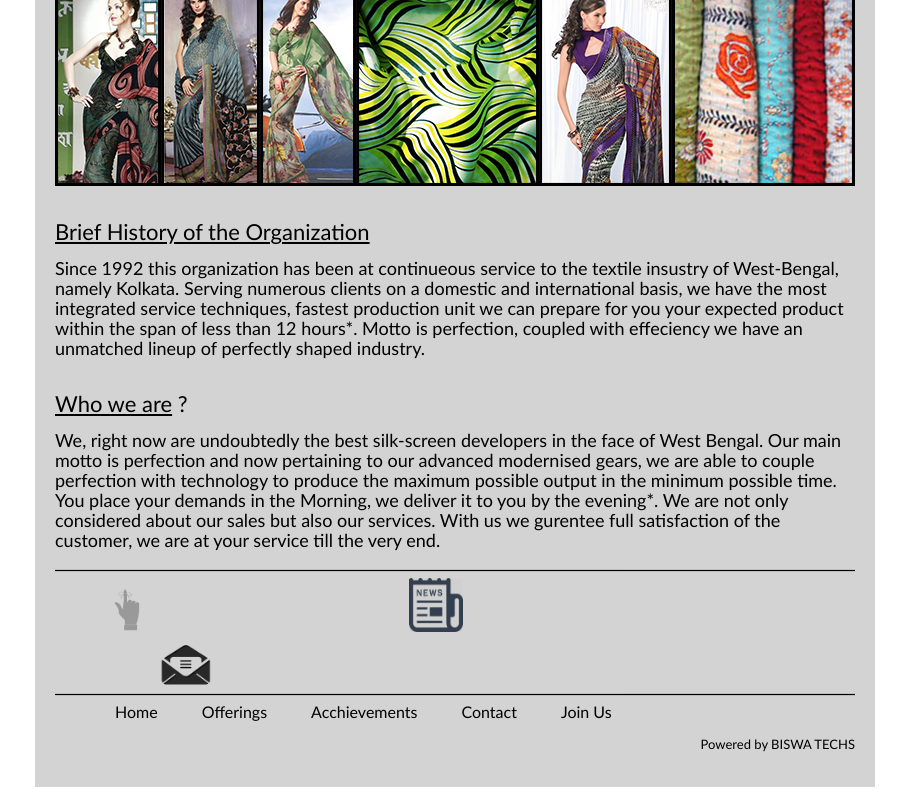
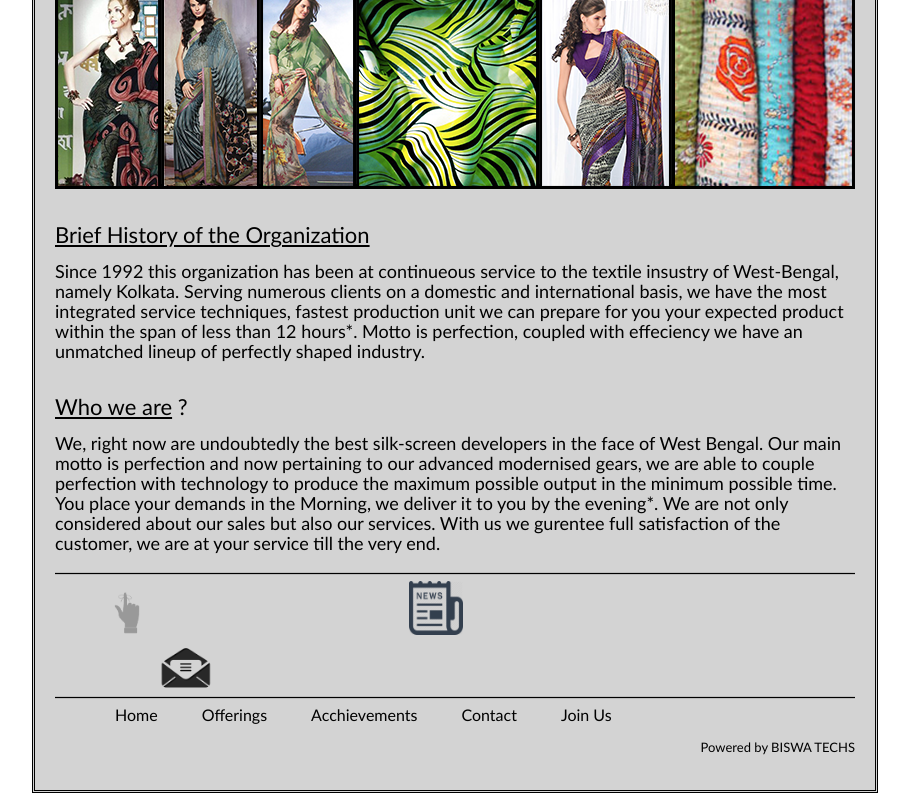
Before and after one commit to biswatex/biswatex.github.io, a plain HTML site: page index.html in a window 1280 px wide. Shown: the part 132-933 px from the top of the page, without its empty margins (185-1094 px from the left). Drawn offline with Linux system fonts and the light colour scheme.

Commit message:
Added borders..

```diff
--- a/index.html
+++ b/index.html
@@ -9,6 +9,8 @@
      margin: 0 auto;
      background: lightgrey;
      padding: 20px;
+     border: double;
+     border-spacing: 10px;
 }
 	img.one {
 		padding: 5px;
```
